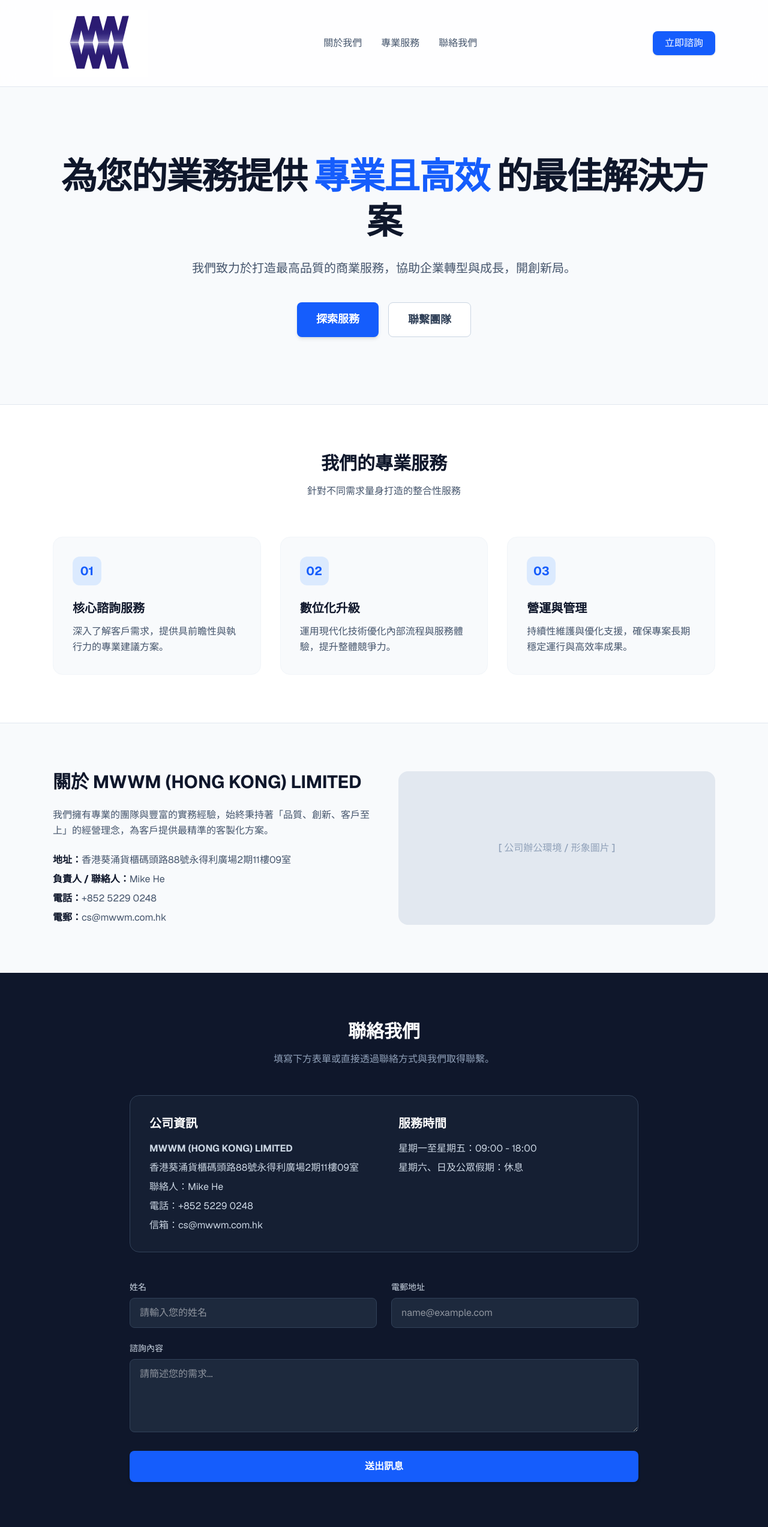
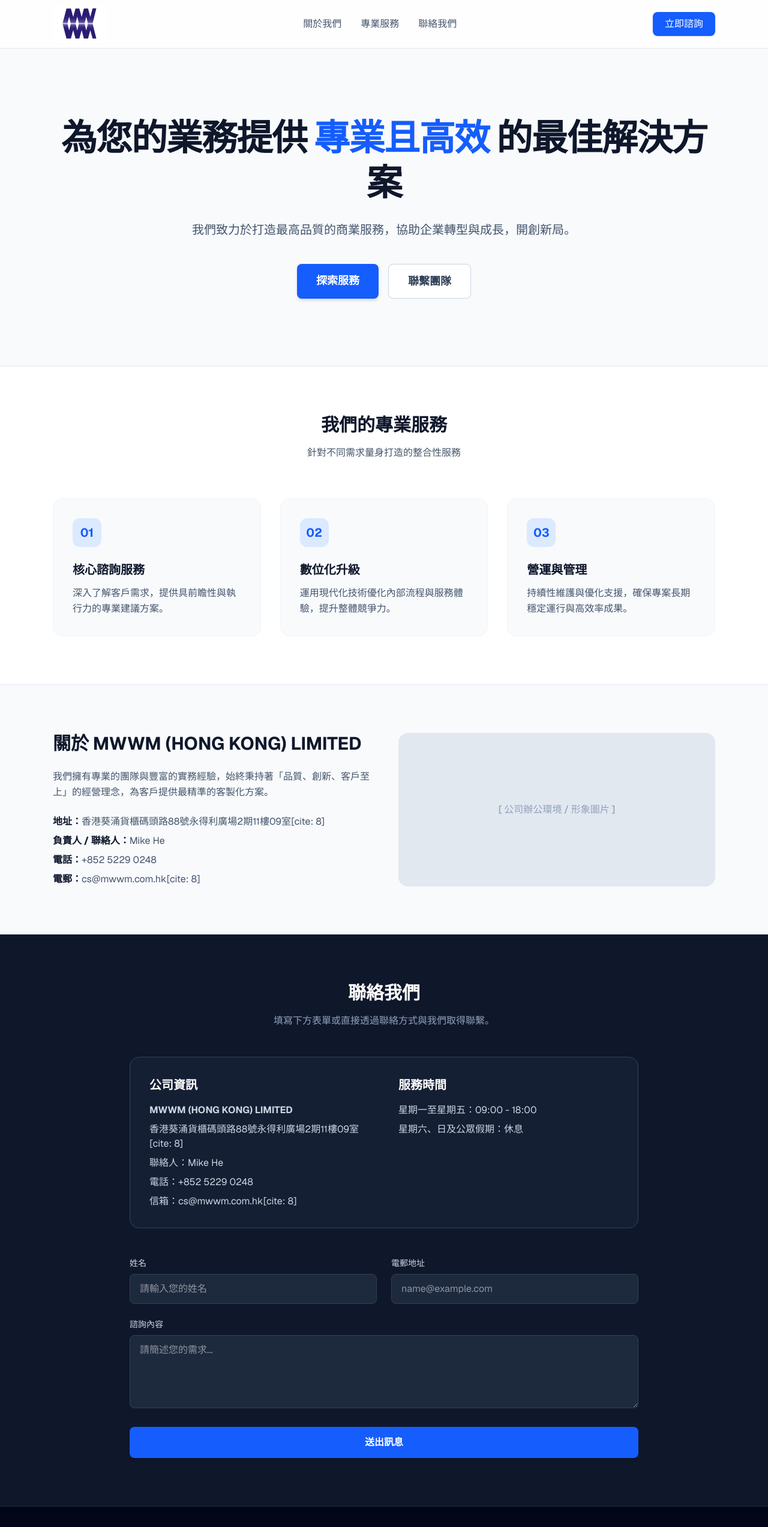
Before and after one commit to MikeHo21/mwwm-website, a Next.js app: page / in a window 1280 px wide. Shown: the top 2546 px of the page at 60% size. Built offline with nearby package versions, Linux system fonts and the light colour scheme.

Commit message:
style: match logo height perfectly with navbar height using h-full

```diff
--- a/app/page.tsx
+++ b/app/page.tsx
@@ -6,13 +6,13 @@ export default function Home() {
     <div className="min-h-screen bg-slate-50 text-slate-800 font-sans">
       {/* 1. 導覽列 Navbar */}
       <header className="sticky top-0 z-50 bg-white/80 backdrop-blur-md border-b border-slate-200">
-        <div className="max-w-6xl mx-auto px-6 py-4 flex justify-between items-center">
-          <Link href="/" className="flex items-center">
-            {/* 使用原本的向量 SVG Logo 並維持適當大小 */}
+        <div className="max-w-6xl mx-auto px-6 h-20 flex justify-between items-center">
+          {/* 左側 Logo：設定高度與導覽列白色區塊等高 (h-full py-2) */}
+          <Link href="/" className="flex items-center h-full py-2">
             <img
               src="/images/mwwm-logo.svg"
               alt="MWWM Logo"
-              className="h-28 w-auto object-contain"
+              className="h-full w-auto object-contain"
             />
           </Link>
 
@@ -85,10 +85,10 @@ export default function Home() {
               我們擁有專業的團隊與豐富的實務經驗，始終秉持著「品質、創新、客戶至上」的經營理念，為客戶提供最精準的客製化方案。
             </p>
             <div className="space-y-2 text-slate-600 mt-6">
-              <p><strong className="text-slate-900">地址：</strong>香港葵涌貨櫃碼頭路88號永得利廣場2期11樓09室</p>
+              <p><strong className="text-slate-900">地址：</strong>香港葵涌貨櫃碼頭路88號永得利廣場2期11樓09室[cite: 8]</p>
               <p><strong className="text-slate-900">負責人 / 聯絡人：</strong>Mike He</p>
               <p><strong className="text-slate-900">電話：</strong>+852 5229 0248</p>
-              <p><strong className="text-slate-900">電郵：</strong>cs@mwwm.com.hk</p>
+              <p><strong className="text-slate-900">電郵：</strong>cs@mwwm.com.hk[cite: 8]</p>
             </div>
           </div>
           <div className="bg-slate-200 h-64 rounded-2xl flex items-center justify-center text-slate-400 font-medium">
@@ -109,10 +109,10 @@ export default function Home() {
             <div>
               <h3 className="text-xl font-bold mb-4 text-white">公司資訊</h3>
               <p className="text-slate-300 mb-2"><strong>MWWM (HONG KONG) LIMITED</strong></p>
-              <p className="text-slate-300 mb-2">香港葵涌貨櫃碼頭路88號永得利廣場2期11樓09室</p>
+              <p className="text-slate-300 mb-2">香港葵涌貨櫃碼頭路88號永得利廣場2期11樓09室[cite: 8]</p>
               <p className="text-slate-300 mb-2">聯絡人：Mike He</p>
               <p className="text-slate-300 mb-2">電話：+852 5229 0248</p>
-              <p className="text-slate-300">信箱：cs@mwwm.com.hk</p>
+              <p className="text-slate-300">信箱：cs@mwwm.com.hk[cite: 8]</p>
             </div>
             <div>
               <h3 className="text-xl font-bold mb-4 text-white">服務時間</h3>
```
